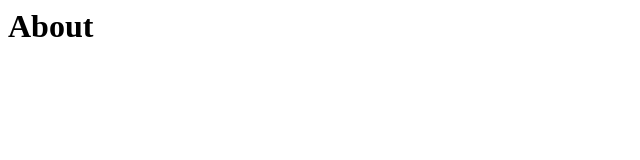
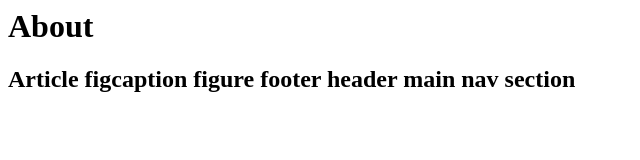
Before and after one commit to Jakobhageberg/about, a plain HTML site: page index.html in a window 1280 px wide. Shown: the whole page, without its empty margins (0-640 px from the left). Drawn offline with Linux system fonts and the light colour scheme.

Commit message:
Update index.html

```diff
--- a/index.html
+++ b/index.html
@@ -1,16 +1,16 @@
 <h1>About</h1>
-<h2><Article>
+<h2>Article
 
-<figcaption>
+figcaption
 
-<figure>
+figure
 
-<footer>
+footer
 
-<header>
+header
 
-<main>
+main
 
-<nav>
+nav
 
-<section> </h2>
+section </h2>
```
